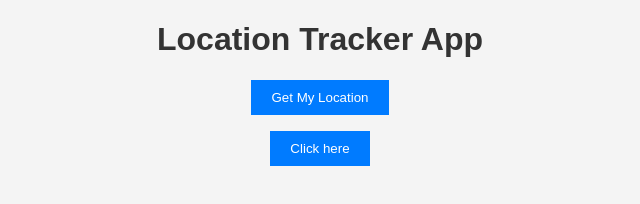
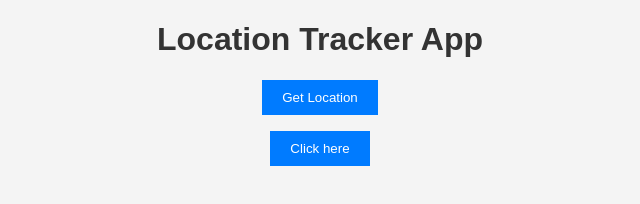
Before and after one commit to Fatma-Dev2025/Location-Tracker-App, a plain HTML site: page index.html in a window 1280 px wide. Shown: the whole page, without its empty margins (320-960 px from the left). Drawn offline with Linux system fonts and the light colour scheme.

Commit message:
Update index.html

```diff
--- a/index.html
+++ b/index.html
@@ -8,7 +8,7 @@
 </head>
 <body>
     <h1>Location Tracker App</h1>
-    <button onclick="getLocation()">Get My Location</button>
+    <button onclick="getLocation()">Get Location</button>
     <p id="location"></p>
 
     <script src="script.js"></script>
```
